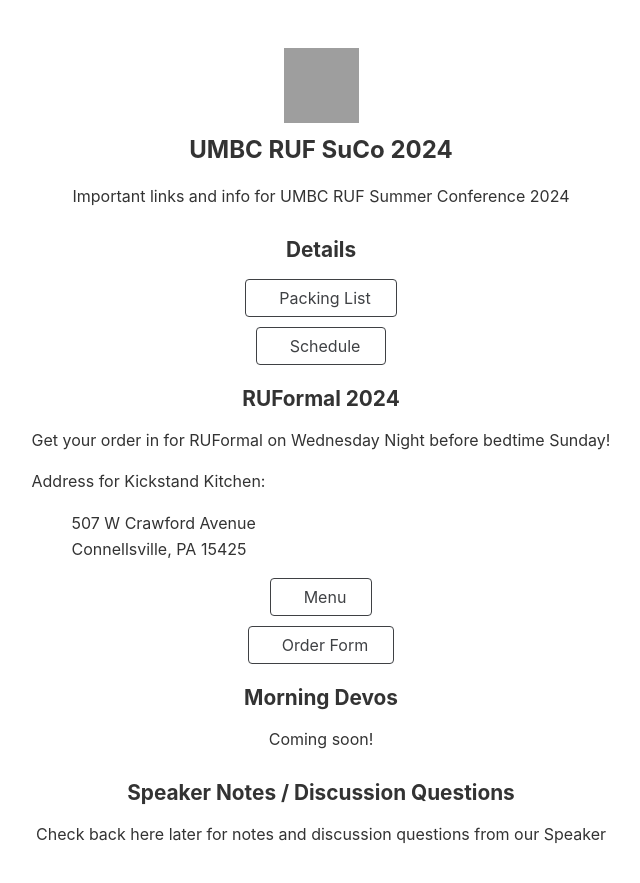
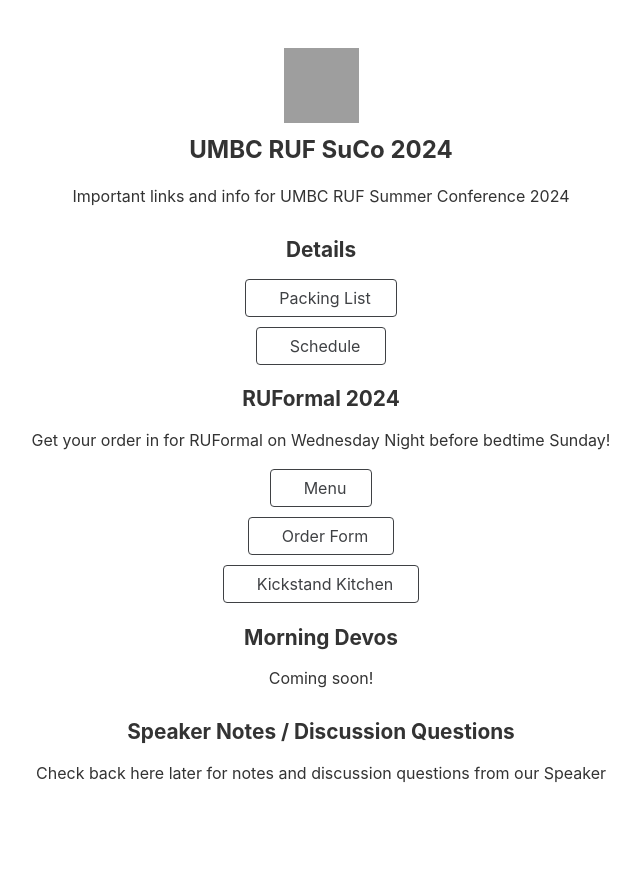
Before and after one commit to joshgordon/pca-ng-website, a Jekyll site: the page built from index.html, in a window 1280 px wide, cut to the strip 0-948 px from the top of the page. Shown: the top 883 px of the strip, without its empty margins (319-959 px from the left). Built offline with Jekyll 4.4.1, drawn with Linux system fonts in a browser that asks for light colours; nearby versions of some CDN libraries; comment, search, counter and statistics services are not loaded; grey boxes are pictures that could not be loaded.

Commit message:
More updates

```diff
--- a/_data/links.yml
+++ b/_data/links.yml
@@ -9,13 +9,7 @@
         # tag: New
 
 - category: RUFormal 2024
-  description: |
-    Get your order in for RUFormal on Wednesday Night before bedtime Sunday!
-
-    Address for Kickstand Kitchen:
-    > 507 W Crawford Avenue<br>
-    > Connellsville, PA 15425
-
+  description: Get your order in for RUFormal on Wednesday Night before bedtime Sunday!
   items:
     - title: Menu
       url: https://kickstandkitchen.com/#efe1a7ab-4453-4179-83c9-ecc22da90e80
@@ -23,6 +17,9 @@
     - title: Order Form
       url: https://forms.gle/7LUDRzsPUsbdLKyN8
       icon: lets-icons:order
+    - title: Kickstand Kitchen
+      icon: pepicons-pencil:map
+      url: https://maps.app.goo.gl/FUZ2BZkbBG1jKBP7A
 
 - category: Morning Devos
   description: Coming soon!
--- a/_includes/links.html
+++ b/_includes/links.html
@@ -2,7 +2,7 @@
     {% for category in site.data.links %}
     <h5 class="text-center">{{ category.category }}</h5>
     {% if category.description %}
-    <div class="is-center"><div>{{ category.description | markdownify }}</div></div>
+        <div class="is-center"><div>{{ category.description | markdownify }}</div></div>
     {% endif %}
     {% for item in category.items %}
     <div class="row">
@@ -19,5 +19,8 @@
             </div>
         </div>
         {% endfor %}
+        {% if category.enddescription %}
+            <div class="is-center"><div>{{ category.enddescription | markdownify }}</div></div>
+        {% endif %}
         {% endfor %}
 </main>
```
